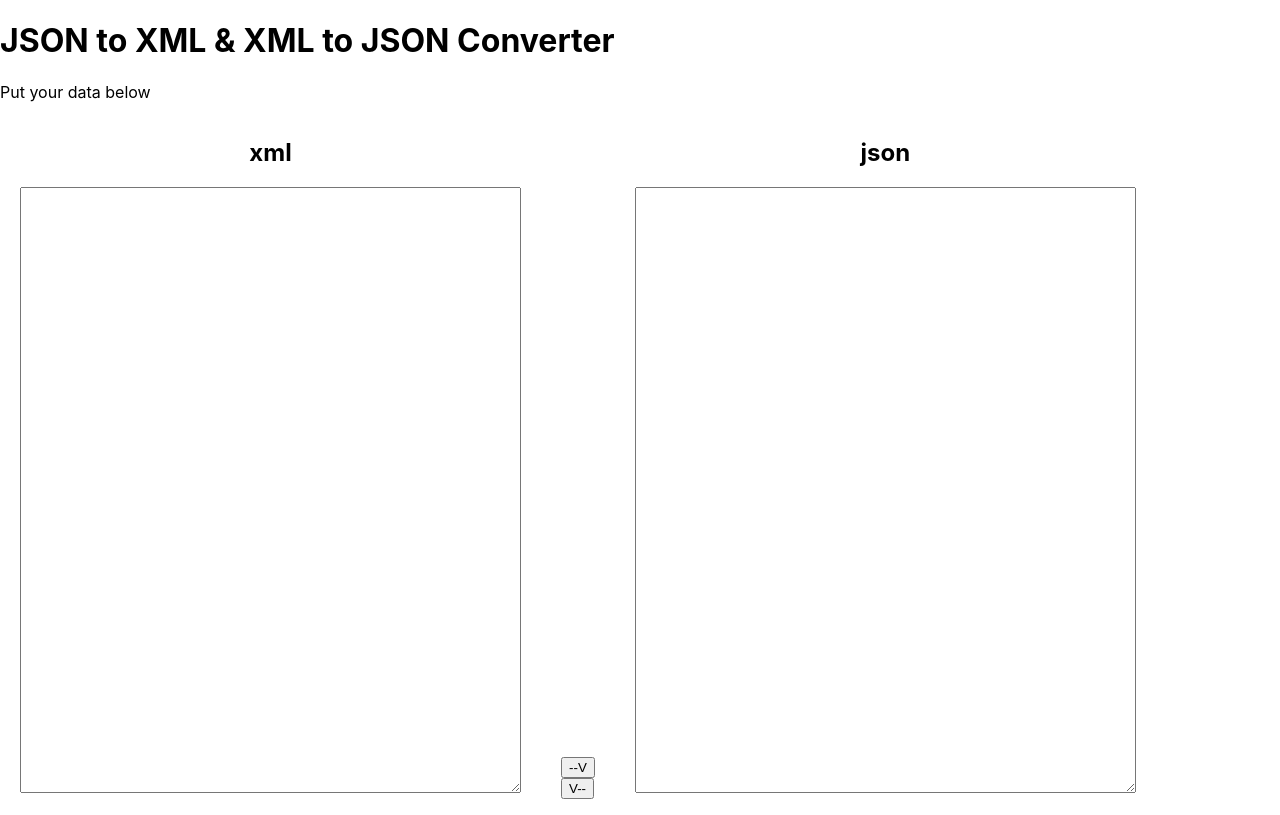
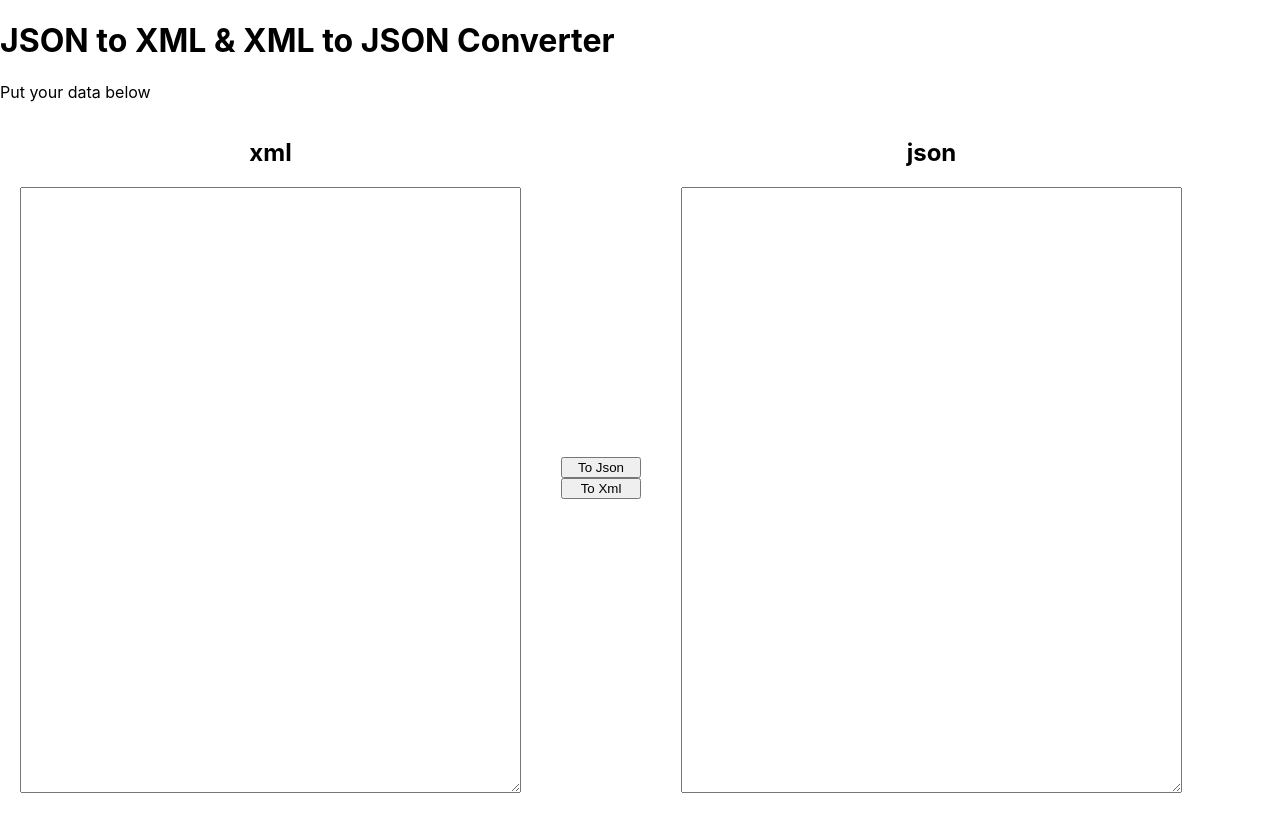
Before and after one commit to mborciuch/jxconverter, a React (Create React App) app in the folder jxconverterweb/src/main/jxconverterclient/: page / in a window 1280 px wide. Built offline with nearby package versions, Linux system fonts and the light colour scheme.

Commit message:
Moved button postion

```diff
--- a/jxconverterweb/src/main/jxconverterclient/src/App.css
+++ b/jxconverterweb/src/main/jxconverterclient/src/App.css
@@ -1,13 +1,19 @@
+
+.converter h2 {
+    text-align: center;
+}
 
 .container-element {
-  display: inline-block;
-  margin: 0 20px;
+    display: inline-block;
+    margin: 0 20px;
 }
 
-.container-element button{
-  display: block;
+.buttons {
+    position: relative;
+    bottom: 300px;
 }
 
-.converter h2 {
-  text-align: center;
+.button {
+    display: block;
+    min-width: 80px;
 }
--- a/jxconverterweb/src/main/jxconverterclient/src/App.js
+++ b/jxconverterweb/src/main/jxconverterclient/src/App.js
@@ -20,8 +20,8 @@ class App extends Component {
                     </div>
                     <div className="container-element buttons">
                         <p>
-                            <button className="button"> --V</button>
-                            <button className="button"> V--</button>
+                            <button className="button"> To Json</button>
+                            <button className="button"> To Xml</button>
                         </p>
                     </div>
                     <div id="json-to-xml-converter" className="container-element converter">
```
